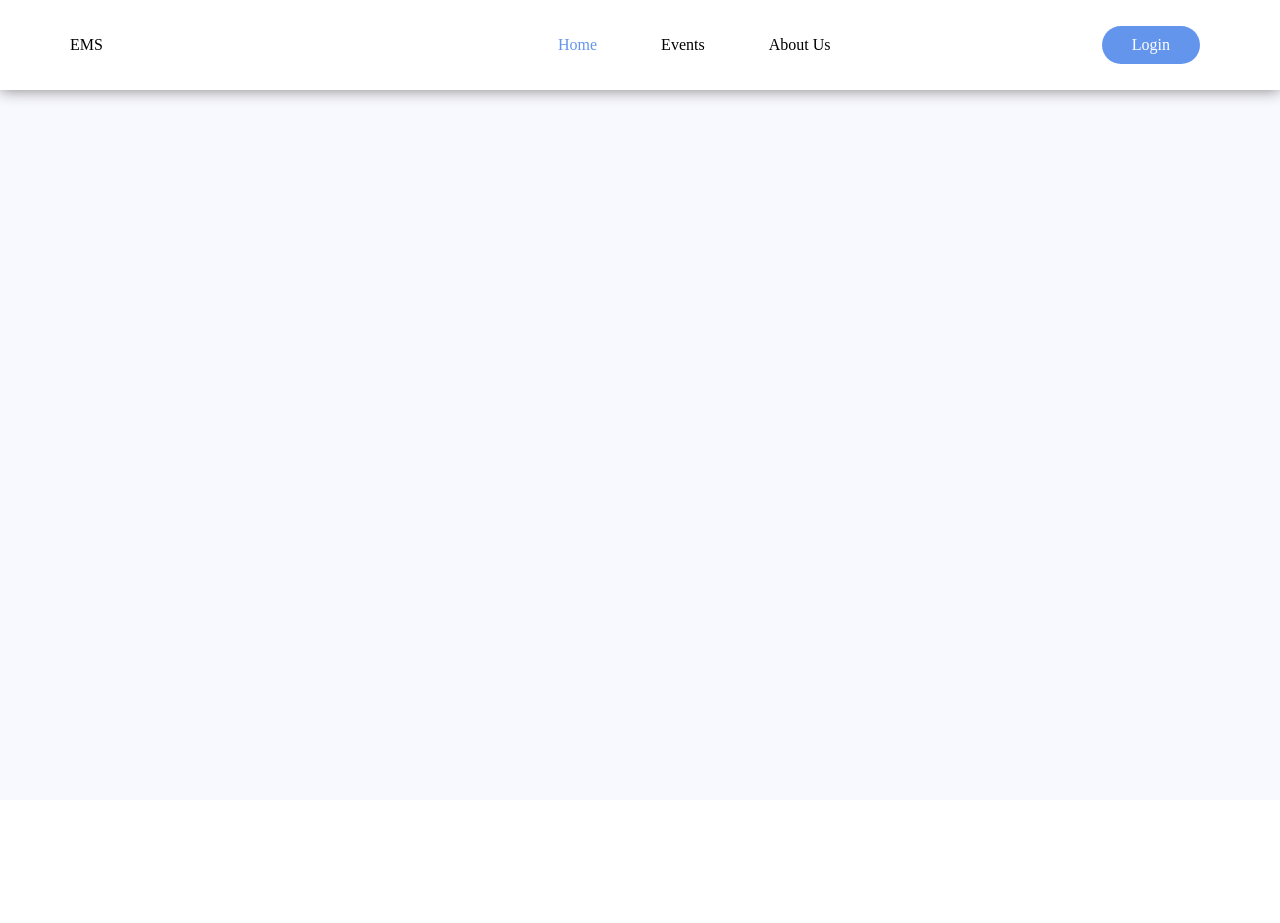
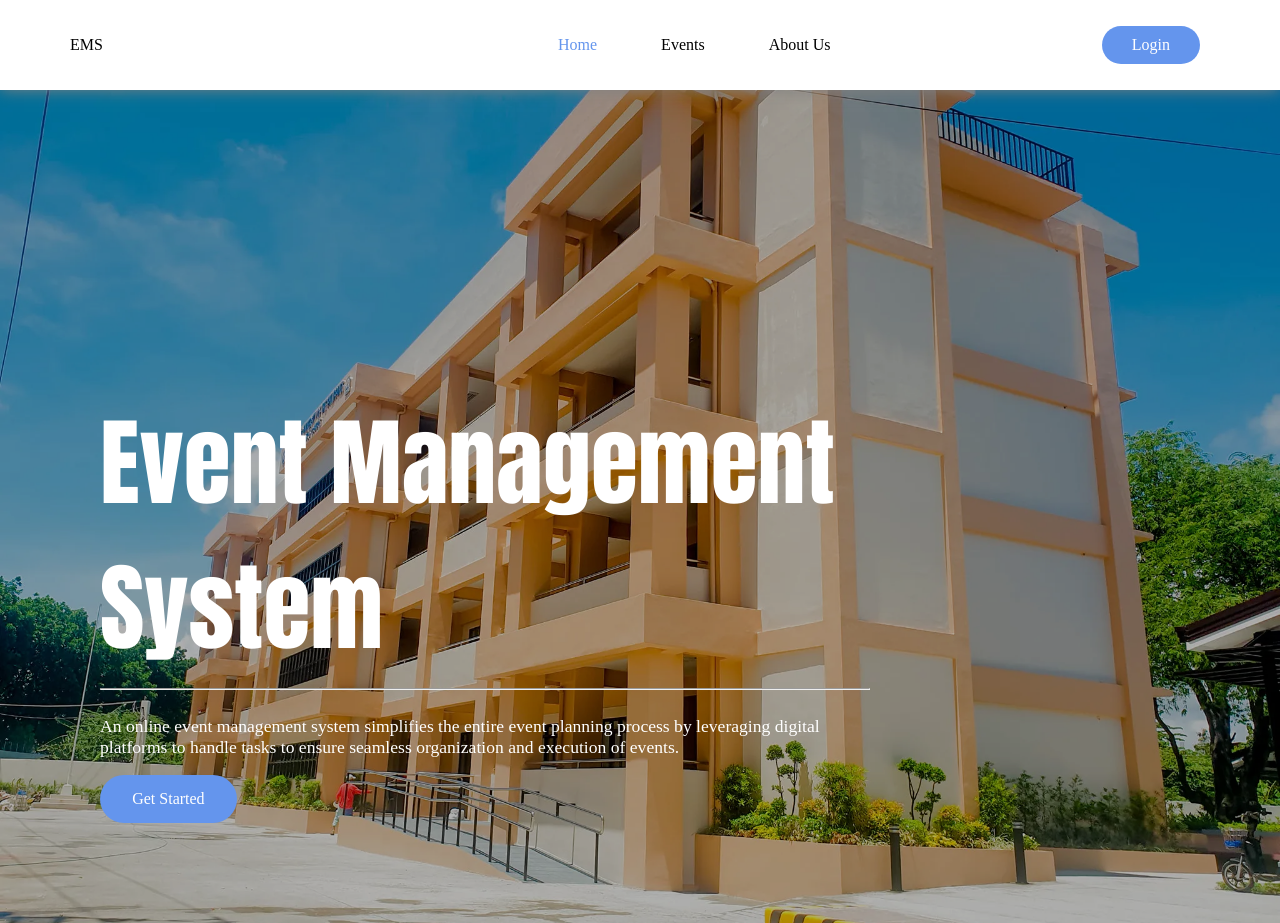
Before and after one commit to ErwinEsparto/Event-Management-System, a PHP site: page /html/home.php in a window 1280 px wide. Before the commit the page ends 103 px from the top, so only its background shows below. Run offline with PHP 8.4, Linux system fonts and the light colour scheme.

Commit message:
added homepage content

```diff
--- a/css/events.css
+++ b/css/events.css
@@ -70,7 +70,7 @@ section.top .event, section.bottom .event {
     align-items: center;
     text-align: justify;
     background-color: white;
-    width: 70%;
+    width: 80%;
     margin: 50px 0 0 0;
     transition: .5s;
     border-radius: 25px;
--- a/css/home.css
+++ b/css/home.css
@@ -1,5 +1,7 @@
 body {
-    background-color: ghostwhite;
+    background-image: linear-gradient(rgb(0,0,0,0.3), rgb(0,0,0,0.3)), url("../images/homebg.jpg");
+    background-size: cover;
+    background-position: center center;
     font-family: "Century Gothic";
     margin: 0;
     padding: 0;
@@ -51,6 +53,37 @@ nav a.btnLogin {
 }
 main {
     display: flex;
-    justify-content: center;
-    height: 100vh;
+    margin-top: 200px;
 }
+section.title {
+    display: flex;
+    flex-direction: column;
+    color: white;
+    padding: 100px;
+    width: 60%;
+}
+section.title h1 {
+    font-family: "Impact";
+    font-size: 6em;
+    margin: 0;
+}
+section.title p {
+    font-size: 1.1em;
+}
+section.title hr {
+    width: 100%;
+}
+section.title a{
+    text-decoration: none;
+    text-align: center;
+    background-color: cornflowerblue;
+    color: white;
+    transition: .7s;
+    padding: 15px 30px;
+    width: 10%;
+    border-radius: 25px;
+    &:hover {
+        background-color: skyblue;
+        color: black;
+    }
+}
--- a/html/home.php
+++ b/html/home.php
@@ -43,5 +43,13 @@
             ?>
         </nav>
     </header>
+    <main>
+        <section class="title">
+            <h1> Event Management System </h1> <hr>
+            <p> An online event management system simplifies the entire event planning process by leveraging digital platforms to handle tasks
+                to ensure seamless organization and execution of events.</p>
+            <a href="events.php"> Get Started </a>
+        </section>
+    </main>
 </body>
 </html>
```
Also changed, not shown: images/homebg.jpg (added).
